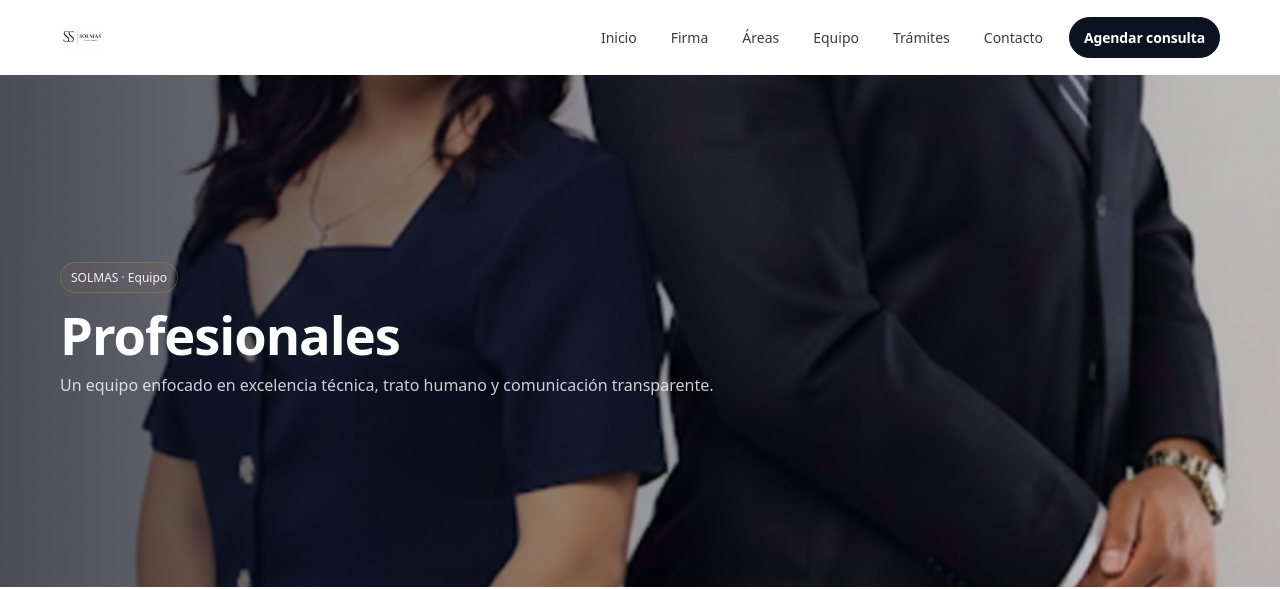
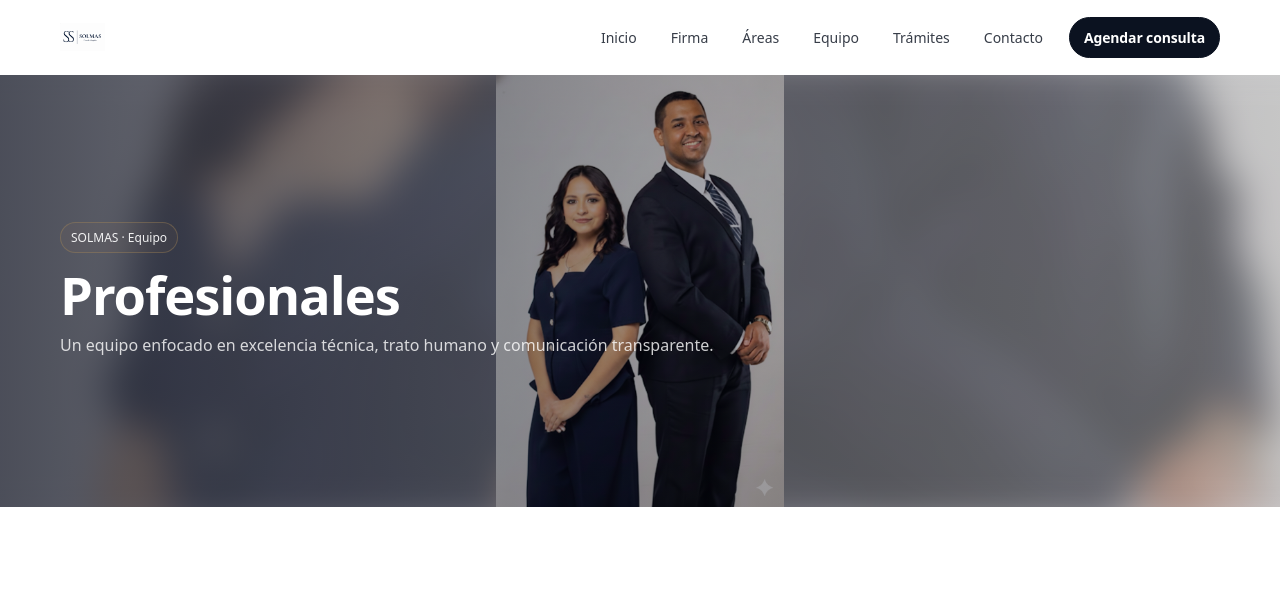
Before and after one commit to lulabtechnology/solmas-web, a Next.js app: page /equipo in a window 1280 px wide. Shown: the top 589 px of the page. Built offline with nearby package versions, Linux system fonts and the light colour scheme.

Commit message:
Update page.tsx

```diff
--- a/app/equipo/page.tsx
+++ b/app/equipo/page.tsx
@@ -1,3 +1,4 @@
+import type { CSSProperties } from "react";
 import { ASSETS, site } from "@/lib/site";
 
 const team = [
@@ -10,7 +11,6 @@ const team = [
       "Formación en Derecho y Ciencias Políticas con énfasis en negocios internacionales.",
       "Especialización en procesos electorales y democracia.",
       "Estudiante de maestría en Docencia Superior",
-
     ],
   },
   {
@@ -27,29 +27,50 @@ const team = [
 ] as const;
 
 function EquipoHero() {
+  const bgStyle = {
+    ["--bg-desktop" as any]: `url(${ASSETS.hero.teamDesktop})`,
+    ["--bg-mobile" as any]: `url(${ASSETS.hero.teamMobile})`,
+  } as CSSProperties;
+
   return (
-    <section style={{ position: "relative", minHeight: "64vh", display: "grid", placeItems: "center" }}>
-      <picture style={{ position: "absolute", inset: 0 }}>
+    <section
+      className="equipoHero"
+      style={{
+        position: "relative",
+        minHeight: "54vh", // desktop: menos alto para que no se vea “alargado”
+        display: "grid",
+        placeItems: "center",
+        overflow: "hidden",
+      }}
+    >
+      {/* Fondo blur para que si usamos "contain" no se vea vacío */}
+      <div className="equipoHeroBg" style={bgStyle} />
+
+      {/* Imagen principal */}
+      <picture style={{ position: "absolute", inset: 0, zIndex: 1 }}>
         <source media="(max-width: 720px)" srcSet={ASSETS.hero.teamMobile} />
         <img
           src={ASSETS.hero.teamDesktop}
           alt="Equipo SOLMAS"
-          style={{ width: "100%", height: "100%", objectFit: "cover", objectPosition: "center" }}
+          className="equipoHeroImg"
           loading="eager"
         />
       </picture>
 
+      {/* Overlay */}
       <div
         aria-hidden="true"
         style={{
           position: "absolute",
           inset: 0,
+          zIndex: 2,
           background:
             "linear-gradient(90deg, rgba(2,6,23,.70) 0%, rgba(2,6,23,.35) 55%, rgba(2,6,23,.18) 100%)",
         }}
       />
 
-      <div className="container" style={{ position: "relative", padding: "52px 0" }}>
+      {/* Contenido */}
+      <div className="container" style={{ position: "relative", zIndex: 3, padding: "52px 0" }}>
         <div style={{ maxWidth: 760 }}>
           <div className="badge" style={{ marginBottom: 14, color: "rgba(255,255,255,.92)" }}>
             SOLMAS · Equipo
@@ -64,8 +85,36 @@ function EquipoHero() {
       </div>
 
       <style>{`
+        /* ✅ Desktop: imagen COMPLETA (sin recorte) */
+        .equipoHeroImg{
+          width: 100%;
+          height: 100%;
+          object-fit: contain;     /* CLAVE: no recorta */
+          object-position: center;
+        }
+
+        /* Fondo blur (con variables) */
+        .equipoHeroBg{
+          position:absolute;
+          inset:0;
+          z-index:0;
+          background-image: var(--bg-desktop);
+          background-size: cover;
+          background-position: center;
+          transform: scale(1.08);
+          filter: blur(18px);
+          opacity: .55;
+        }
+
+        /* ✅ Mobile: un poco más alto y subimos el encuadre para que NO se corte la cara */
         @media (max-width: 720px){
-          section{ min-height: 52vh !important; }
+          .equipoHero{ min-height: 60vh !important; }
+          .equipoHeroBg{ background-image: var(--bg-mobile); }
+
+          .equipoHeroImg{
+            object-fit: cover;           /* en mobile conviene ocupar más */
+            object-position: 50% 16%;    /* sube el foco (ajusta 10%–25% si hace falta) */
+          }
         }
       `}</style>
     </section>
@@ -128,7 +177,10 @@ export default function Page() {
                         <a className="btn primary" href="/contacto">
                           Agendar consulta
                         </a>
-                        <a className="btn" href={`mailto:${site.email}?subject=${encodeURIComponent("Consulta - SOLMAS")}`}>
+                        <a
+                          className="btn"
+                          href={`mailto:${site.email}?subject=${encodeURIComponent("Consulta - SOLMAS")}`}
+                        >
                           Escribir correo
                         </a>
                       </div>
```
